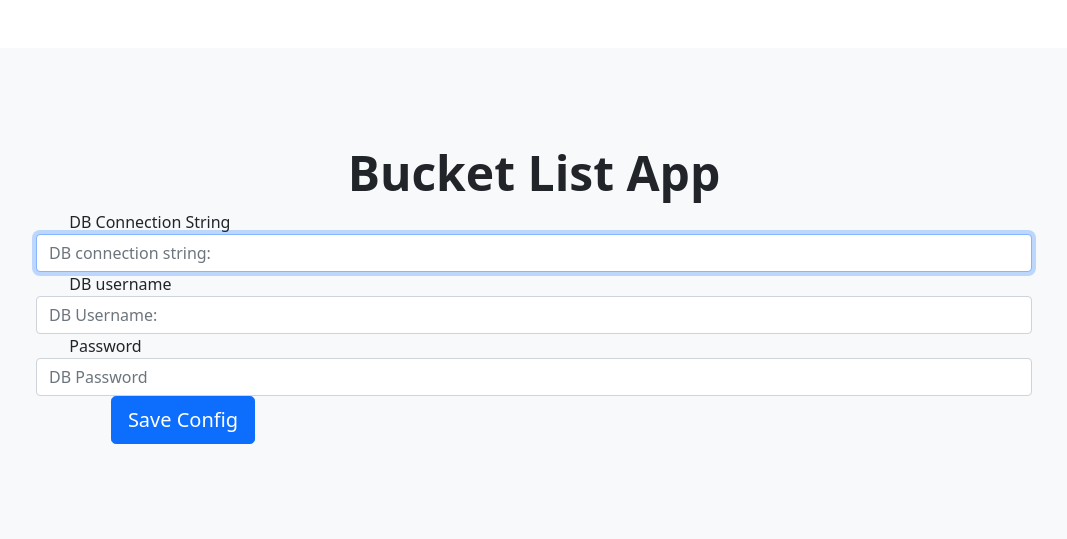
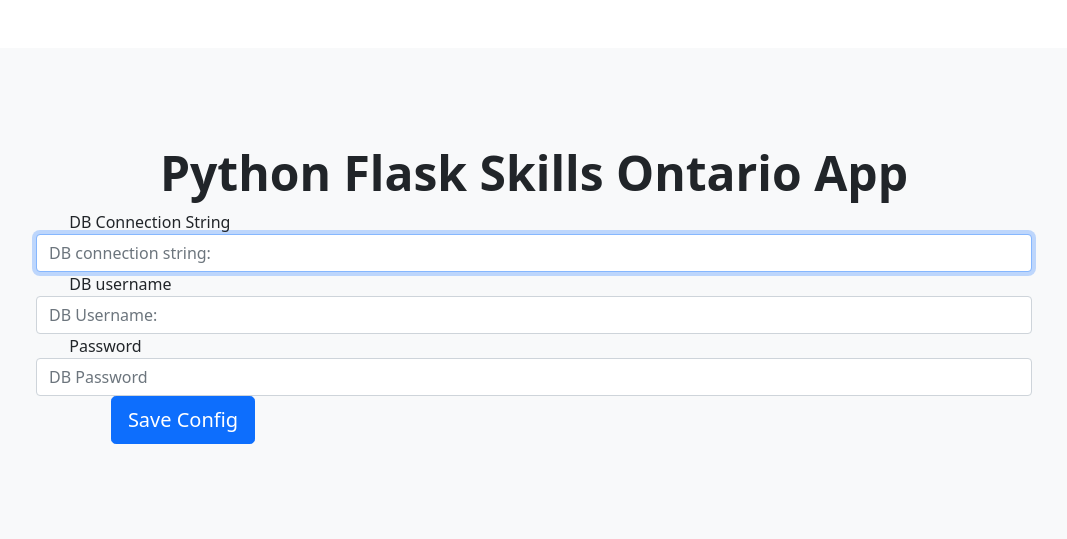
Before and after one commit to lenguyen2022/cloud, a Flask app: page / in a window 1280 px wide. Shown: the top 539 px of the page, without its empty margins (106-1173 px from the left). Run offline with Flask 3, Linux system fonts and the light colour scheme; some libraries are stand-ins or nearby versions.

Commit message:
Update config.html

```diff
--- a/FLASK app/templates/config.html
+++ b/FLASK app/templates/config.html
@@ -2,7 +2,7 @@
 <html lang="en">
 	<head>
 
-		<title>Python Flask Bucket List App - Signup</title>
+		<title>Python Flask Skills Ontario App</title>
 
 		<link
 			href="https://cdn.jsdelivr.net/npm/bootstrap@5.1.3/dist/css/bootstrap.min.css"
@@ -20,7 +20,8 @@
 
 			<div class="bg-light rounded-3 mb-4 p-5">
 				<div class="container-fluid py-5">
-					<h1 class="text-center fw-bold display-5">Bucket List App</h1>
+					<h1 class="text-center fw-bold display-5">Python Flask Skills Ontario App</h1>
+
 					<form id="form-config" action="/api/config" method="POST">
 						        <label for="connString" class="sr-only">DB Connection String</label>
 						        <input
@@ -72,21 +73,6 @@
 
 
 		</div>
-		<script>
-			document
-				.querySelector("#form-signin")
-				.addEventListener("submit", async function (e) {
-					e.preventDefault();
-					console.log(new URLSearchParams(new FormData(e.target)).toString());
-					const res = await fetch("/api/signup", {
-						body: new URLSearchParams(new FormData(e.target)).toString(),
-						method: "POST",
-						headers: {
-							"Content-Type": "application/x-www-form-urlencoded",
-						},
-					});
-					console.log(await res.json());
-				});
-		</script>
+
 	</body>
 </html>
```
